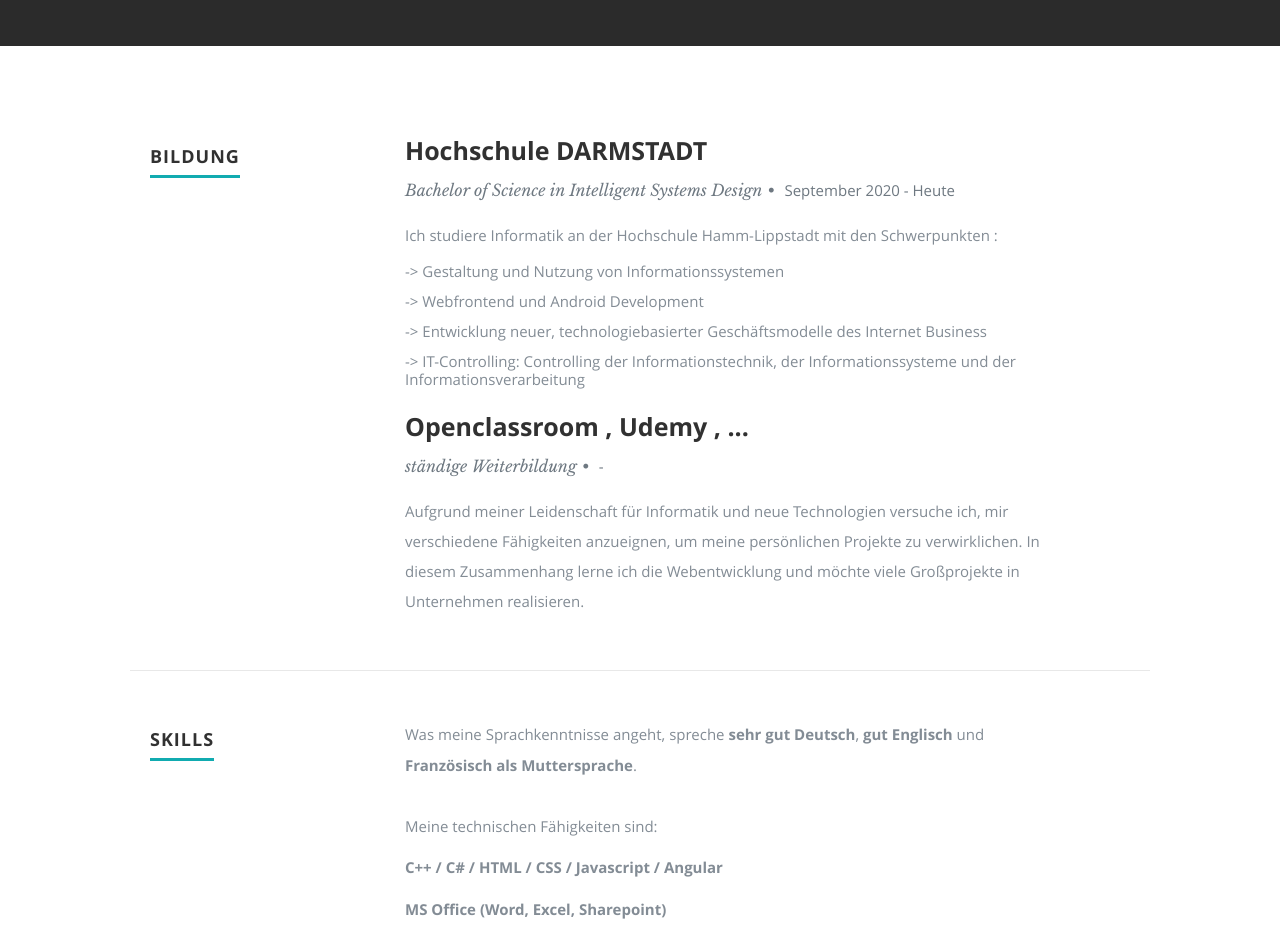
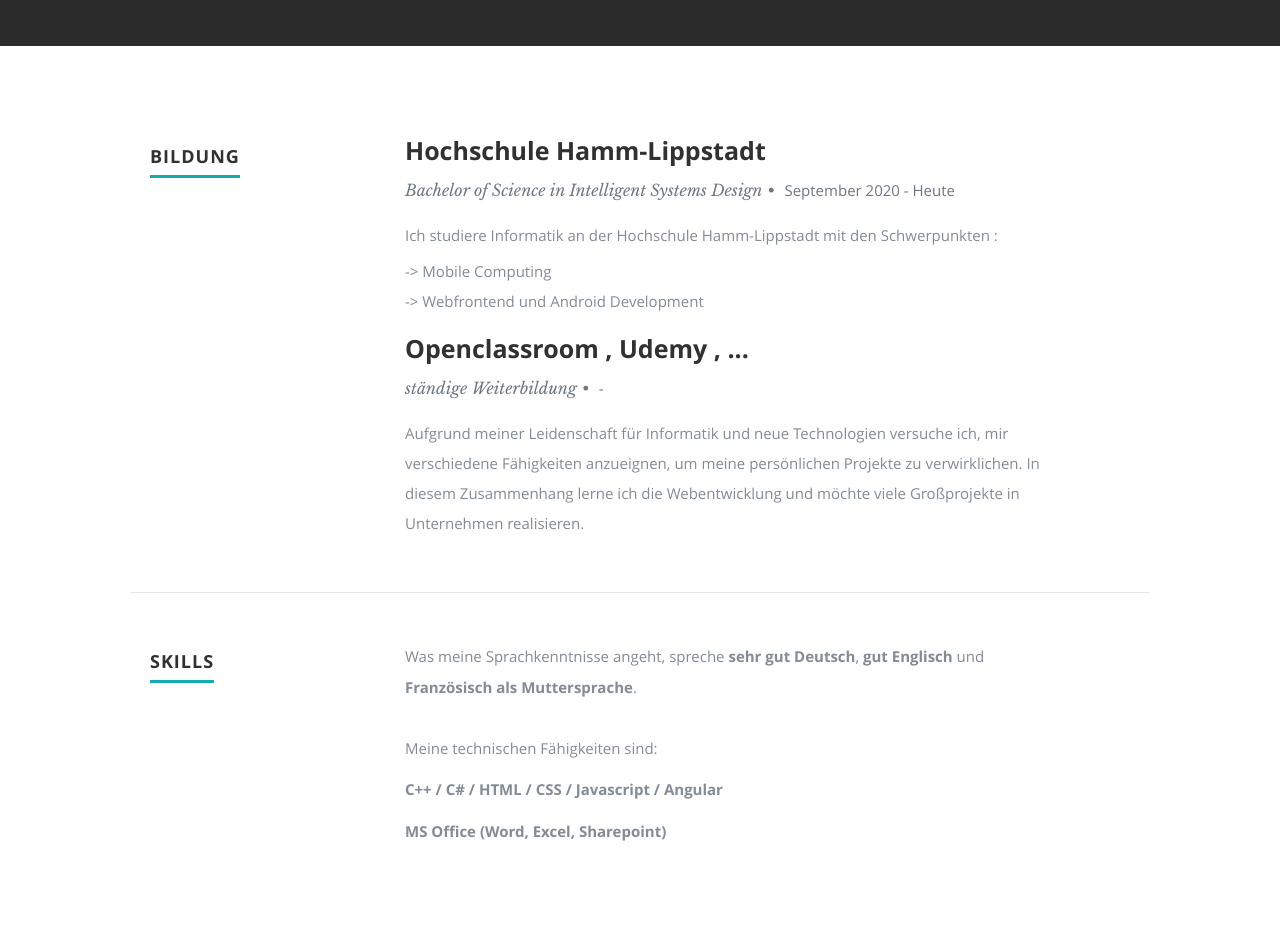
Before and after one commit to lapepitedor/website, a plain HTML site: page index.html in a window 1280 px wide. Shown: the part 1300-2236 px from the top of the page. Drawn offline with nearby package versions, Linux system fonts and the light colour scheme.

Commit message:
Update index.html

```diff
--- a/index.html
+++ b/index.html
@@ -135,15 +135,12 @@
          <div class="nine columns main-col">
             <div class="row item">
                <div class="twelve columns">
-                  <h3>Hochschule DARMSTADT </h3>
+                  <h3>Hochschule Hamm-Lippstadt </h3>
                   <p class="info">Bachelor of Science in Intelligent Systems Design<span>&bull;</span> <em class="date">September 2020 - Heute</em></p>
                       Ich studiere Informatik an der Hochschule Hamm-Lippstadt mit den Schwerpunkten :<br>
                    <ul>
-                       <li>-> Gestaltung und Nutzung von Informationssystemen</li>
-                       <li>-> Webfrontend und Android Development</li>
-                       <li>-> Entwicklung neuer, technologiebasierter Geschäftsmodelle des Internet Business</li>
-                       <li>-> IT-Controlling: Controlling der Informationstechnik, der
-                           Informationssysteme und der Informationsverarbeitung</li>
+                       <li>-> Mobile Computing</li>
+		       <li>-> Webfrontend und Android Development</li>
                    </ul>
                </div>
             </div> <!-- item end -->
```
